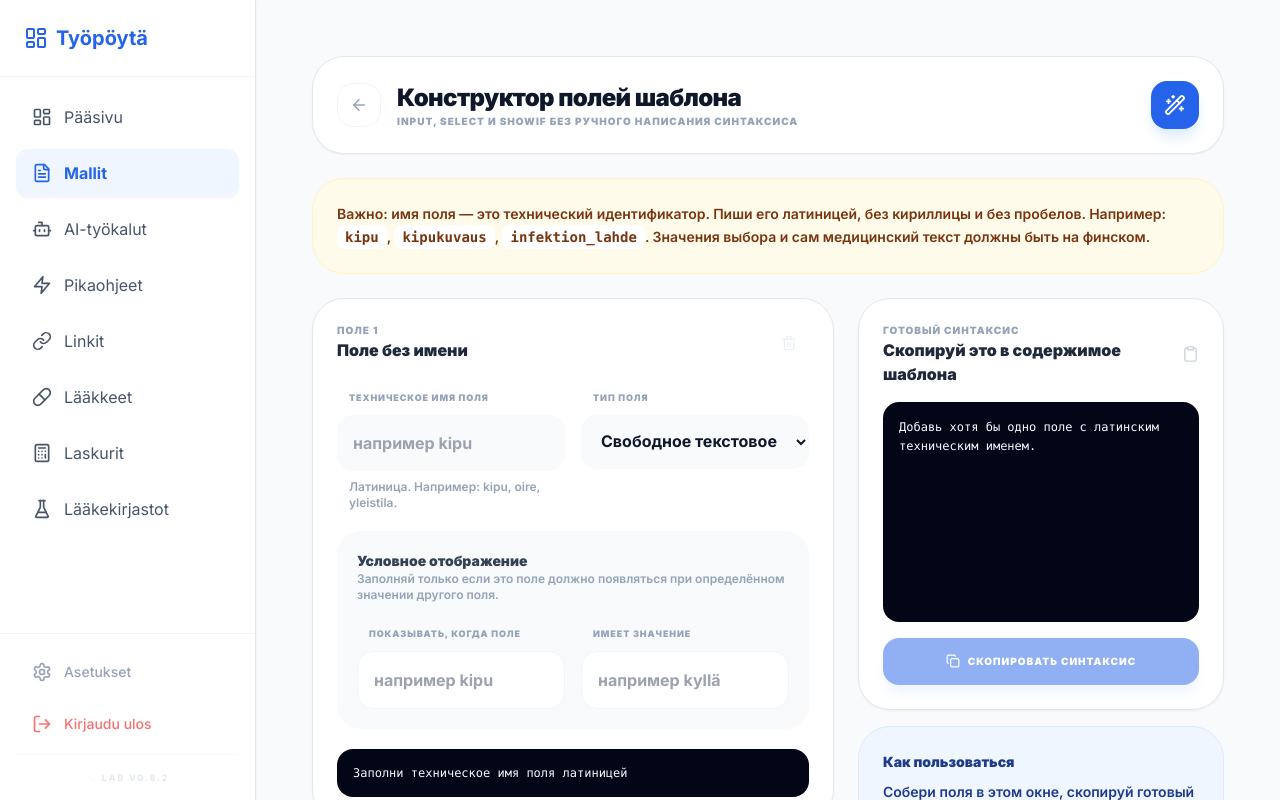
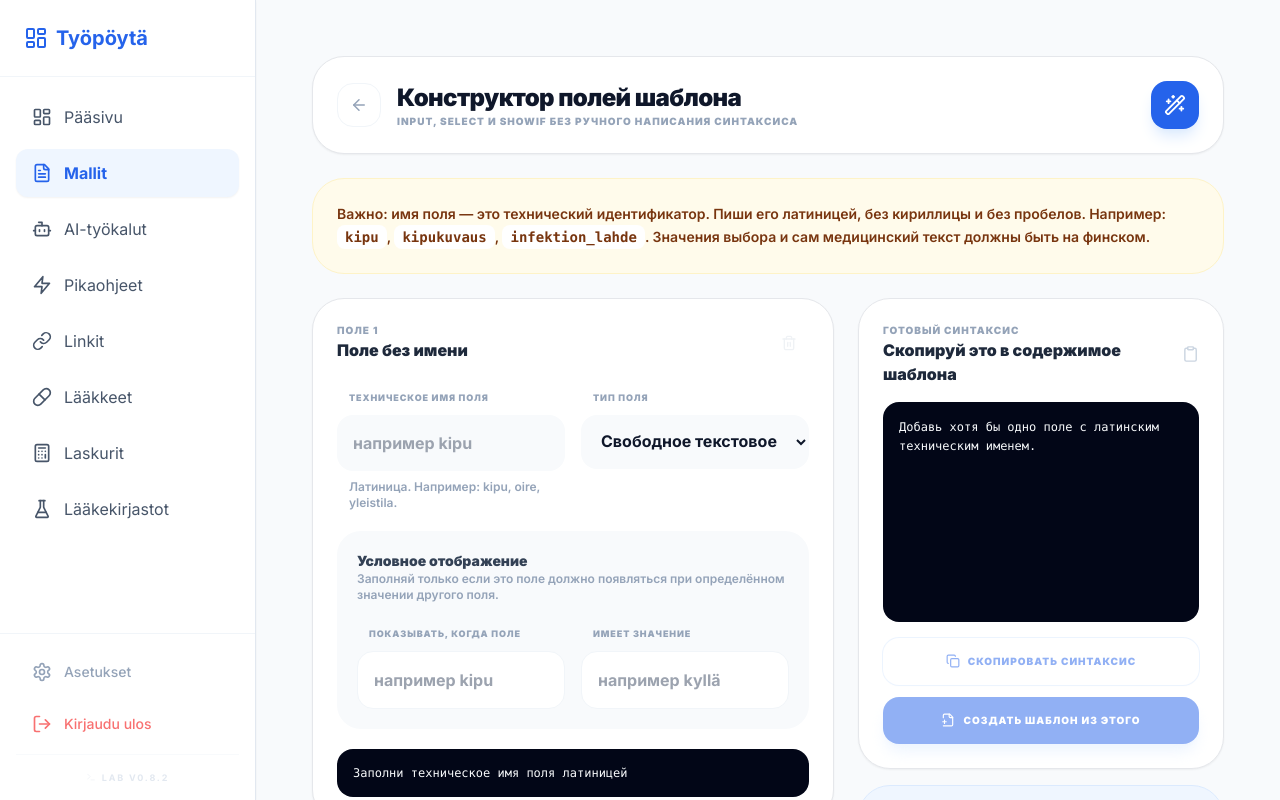
Before and after one commit to kapiur/LaakarinTyopoyta, a Next.js app: page /templates/builder in a window 1280 px wide. Built offline with nearby package versions, Linux system fonts and the light colour scheme; no server answers.

Commit message:
Add create template action from builder

```diff
--- a/app/templates/builder/page.tsx
+++ b/app/templates/builder/page.tsx
@@ -2,7 +2,8 @@
 
 import { useMemo, useState } from 'react';
 import Link from 'next/link';
-import { ArrowLeft, Clipboard, Copy, Plus, Trash2, Wand2 } from 'lucide-react';
+import { useRouter } from 'next/navigation';
+import { ArrowLeft, Clipboard, Copy, FilePlus2, Plus, Trash2, Wand2 } from 'lucide-react';
 
 type FieldType = 'input' | 'select';
 
@@ -68,6 +69,7 @@ function buildFieldSyntax(field: FieldDraft) {
 }
 
 export default function TemplateBuilderPage() {
+  const router = useRouter();
   const [fields, setFields] = useState<FieldDraft[]>([emptyField(1)]);
   const [copied, setCopied] = useState(false);
 
@@ -96,6 +98,12 @@ export default function TemplateBuilderPage() {
     await navigator.clipboard.writeText(generatedSyntax);
     setCopied(true);
     setTimeout(() => setCopied(false), 1800);
+  };
+
+  const createTemplateFromSyntax = () => {
+    if (!generatedSyntax) return;
+    const encodedContent = encodeURIComponent(generatedSyntax);
+    router.push(`/templates?new=1&content=${encodedContent}`);
   };
 
   return (
@@ -229,19 +237,29 @@ export default function TemplateBuilderPage() {
             <pre className="min-h-[220px] bg-slate-950 text-slate-50 rounded-2xl p-4 text-xs leading-relaxed overflow-x-auto whitespace-pre-wrap">
               <code>{generatedSyntax || 'Добавь хотя бы одно поле с латинским техническим именем.'}</code>
             </pre>
+            <div className="grid gap-3">
               <button
                 onClick={copySyntax}
                 disabled={!generatedSyntax}
-              className="w-full px-6 py-4 bg-blue-600 text-white rounded-2xl font-black uppercase tracking-widest text-[10px] hover:bg-blue-700 disabled:opacity-50 flex items-center justify-center gap-2 shadow-lg shadow-blue-100"
+                className="w-full px-6 py-4 bg-white text-blue-600 ring-1 ring-blue-100 rounded-2xl font-black uppercase tracking-widest text-[10px] hover:bg-blue-50 disabled:opacity-50 flex items-center justify-center gap-2 shadow-sm"
               >
                 <Copy size={14} />
                 {copied ? 'Скопировано' : 'Скопировать синтаксис'}
               </button>
+              <button
+                onClick={createTemplateFromSyntax}
+                disabled={!generatedSyntax}
+                className="w-full px-6 py-4 bg-blue-600 text-white rounded-2xl font-black uppercase tracking-widest text-[10px] hover:bg-blue-700 disabled:opacity-50 flex items-center justify-center gap-2 shadow-lg shadow-blue-100"
+              >
+                <FilePlus2 size={14} />
+                Создать шаблон из этого
+              </button>
+            </div>
           </div>
 
           <div className="bg-blue-50 border border-blue-100 rounded-[2rem] p-6 text-sm text-blue-900 font-semibold leading-relaxed space-y-2">
             <div className="font-black">Как пользоваться</div>
-            <p>Собери поля в этом окне, скопируй готовый синтаксис и вставь его в содержимое шаблона в разделе <span className="font-black">Uusi malli</span> или <span className="font-black">Muokkaa mallia</span>.</p>
+            <p>Собери поля в этом окне, затем скопируй готовый синтаксис или сразу открой создание нового шаблона с этим содержимым.</p>
             <p>Финский медицинский текст пишется в самом шаблоне. Поля вставляются внутрь текста в нужных местах.</p>
             <p>Пример: <code className="font-mono bg-white px-2 py-1 rounded-lg">Kipu: {'{{kipu:select:ei,kyllä}}'}.</code></p>
           </div>
```
Lines whose indentation alone changed are shown as unchanged.
